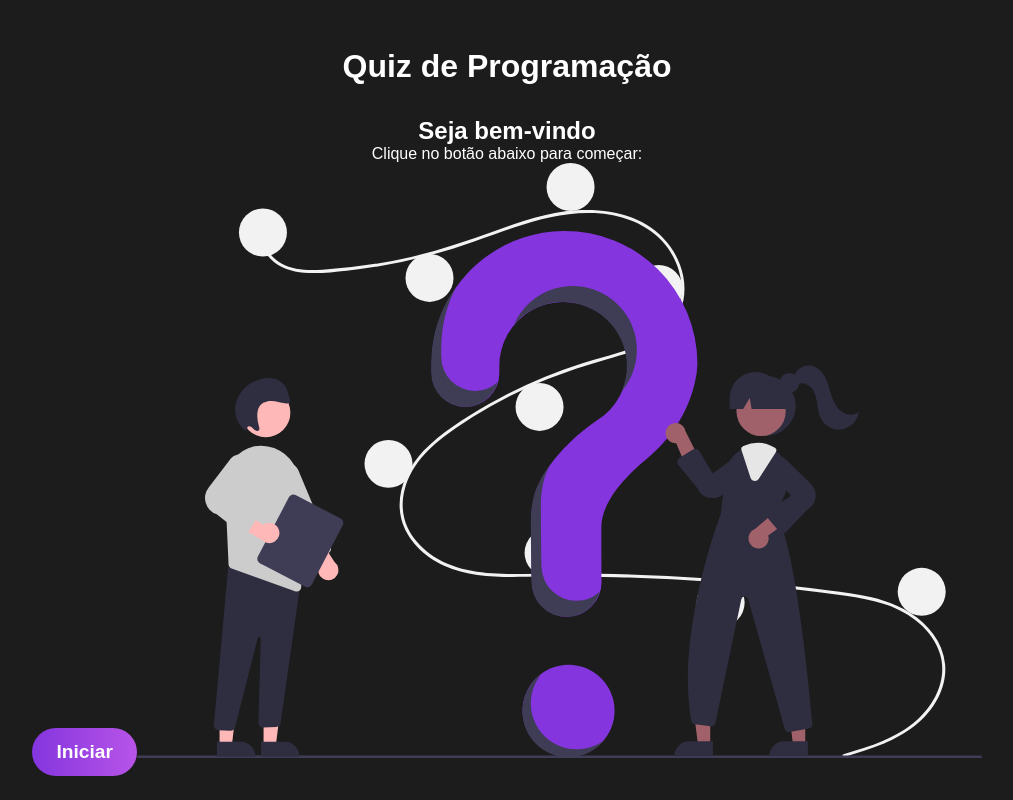
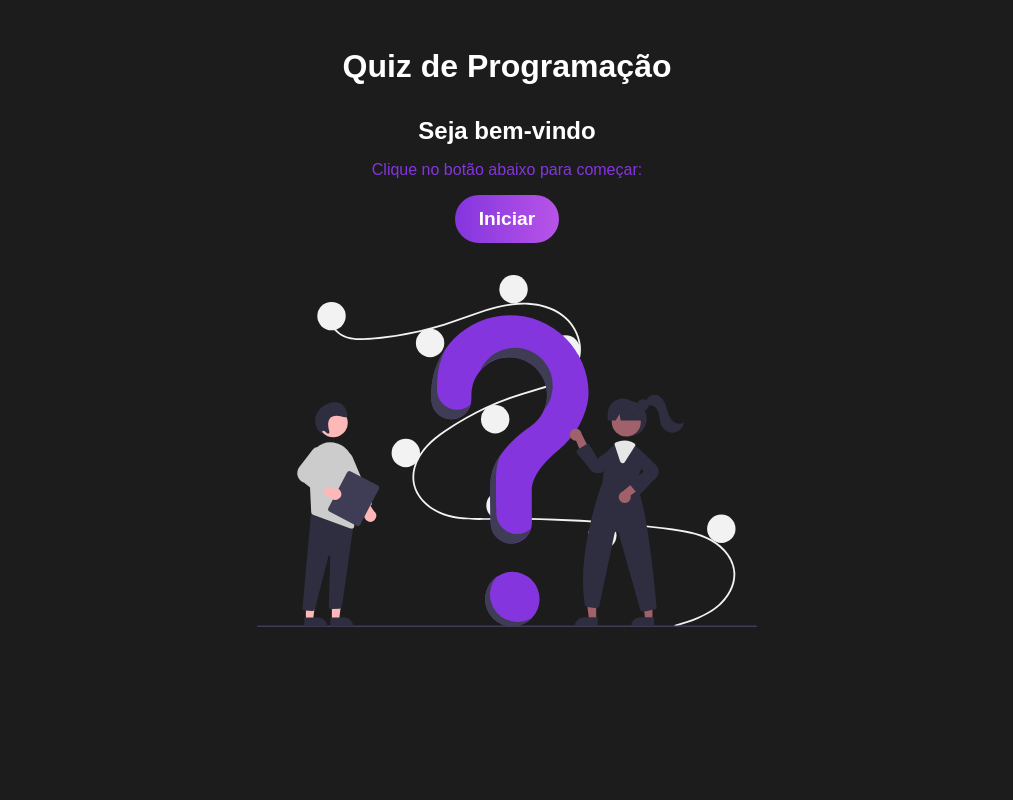
Before and after one commit to MarcosAdaSilva/Quiz-com-React.js, a React app in the folder Quiz/: page / in a window 1280 px wide. Shown: the whole page, without its empty margins (133-1146 px from the left). Built offline with nearby package versions, Linux system fonts and the light colour scheme; the HTML template or start-up script is replaced by a standard one.

Commit message:
Trabalhando

```diff
--- a/Quiz/src/components/Welcome.jsx
+++ b/Quiz/src/components/Welcome.jsx
@@ -1,10 +1,10 @@
 import Quiz from "../img/quiz.svg";
 
-import "./Welcome.css";
+import "./welcome.css";
 
 const Welcome = () => {
   return (
-    <div id="Welcome">
+    <div id="welcome">
       <h2>Seja bem-vindo</h2>
       <p>Clique no botão abaixo para começar:</p>
       <button>Iniciar</button>
```
